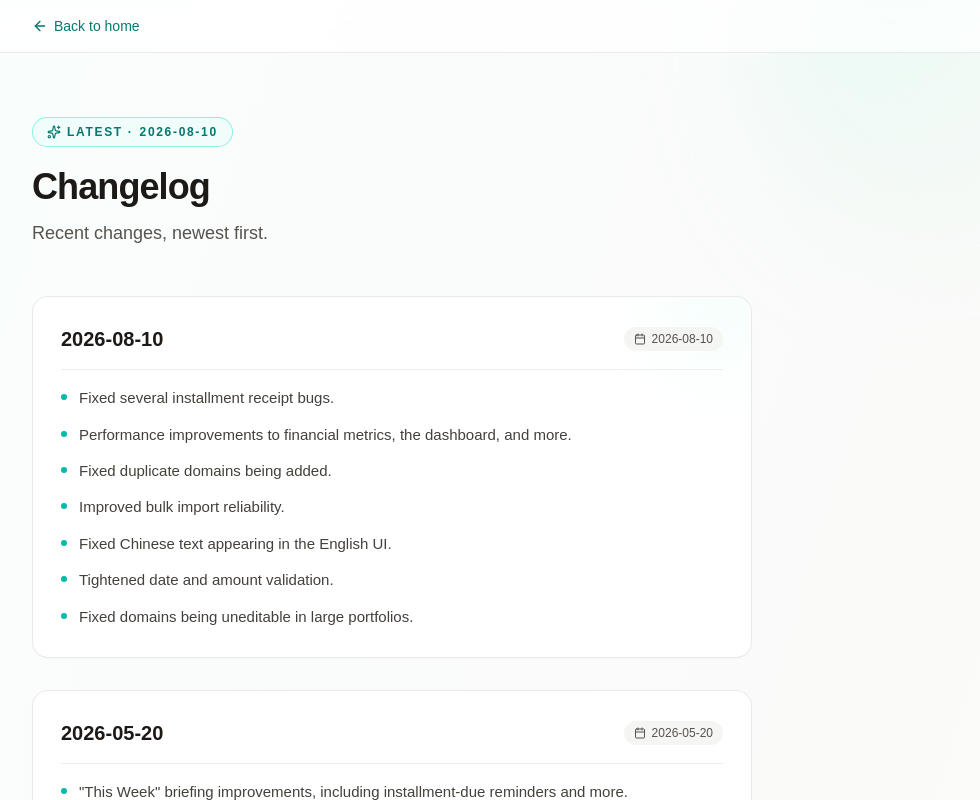
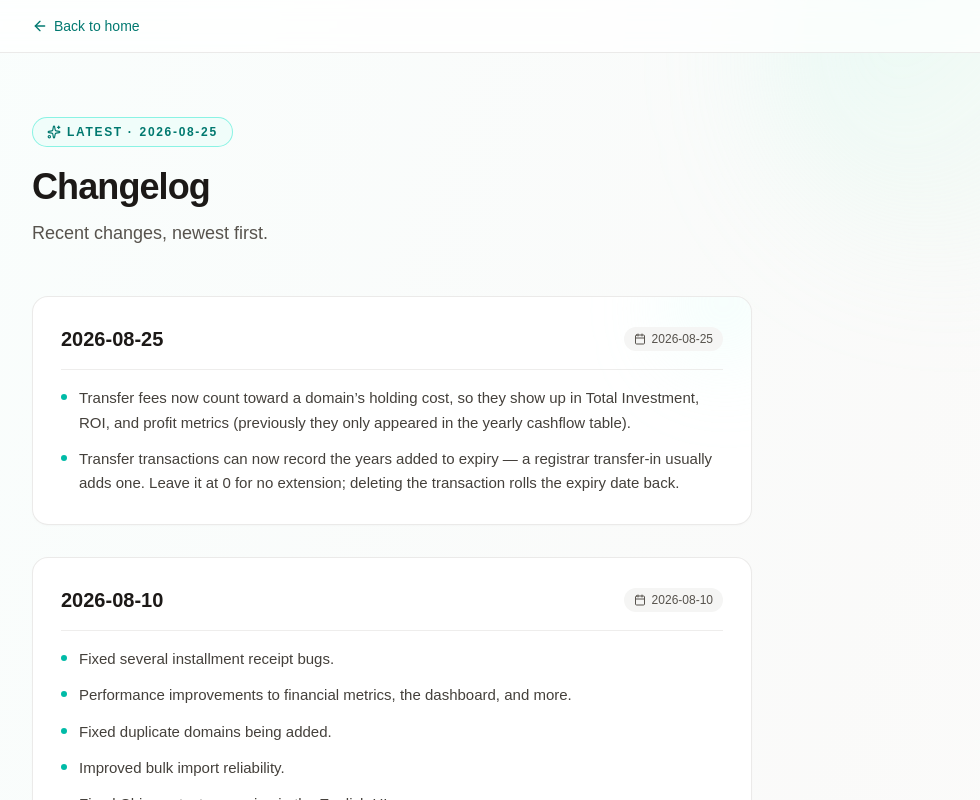
Before and after one commit to nomadcafe/66do, a Next.js app: page /en/changelog in a window 1280 px wide. Shown: the top 800 px of the page, without its empty margins (248-1228 px from the left). Built offline with nearby package versions, Linux system fonts and the light colour scheme; no server answers.

Commit message:
docs(changelog): 加 2026-08-25 条目
两条用户可感知的变更：transfer 转移费进持有成本（会改变 Total Investment
和 ROI 的数字，值得说清楚），以及 transfer 可以填延长年数。中英文一一对应。

```diff
--- a/src/content/changelog.ts
+++ b/src/content/changelog.ts
@@ -79,6 +79,14 @@ export function changelogPageMetadata(locale: HomeLocale): Metadata {
 
 export const changelogReleases: Record<HomeLocale, ChangelogRelease[]> = {
   zh: [
+    {
+      version: '2026-08-25',
+      date: '2026-08-25',
+      items: [
+        'Transfer 交易的转移费现在计入域名的持有成本，会影响 Total Investment、ROI 和各类利润指标（此前只出现在年度现金流表里）。',
+        'Transfer 交易可以填「本次转移延长到期（年）」了：注册商转入通常自带 +1 年，填了就会顺延到期日；留 0 则不延长。删除该交易时到期日会同步回退。',
+      ],
+    },
     {
       version: '2026-08-10',
       date: '2026-08-10',
@@ -192,6 +200,14 @@ export const changelogReleases: Record<HomeLocale, ChangelogRelease[]> = {
   ],
   en: [
     {
+      version: '2026-08-25',
+      date: '2026-08-25',
+      items: [
+        'Transfer fees now count toward a domain’s holding cost, so they show up in Total Investment, ROI, and profit metrics (previously they only appeared in the yearly cashflow table).',
+        'Transfer transactions can now record the years added to expiry — a registrar transfer-in usually adds one. Leave it at 0 for no extension; deleting the transaction rolls the expiry date back.',
+      ],
+    },
+    {
       version: '2026-08-10',
       date: '2026-08-10',
       items: [
```
